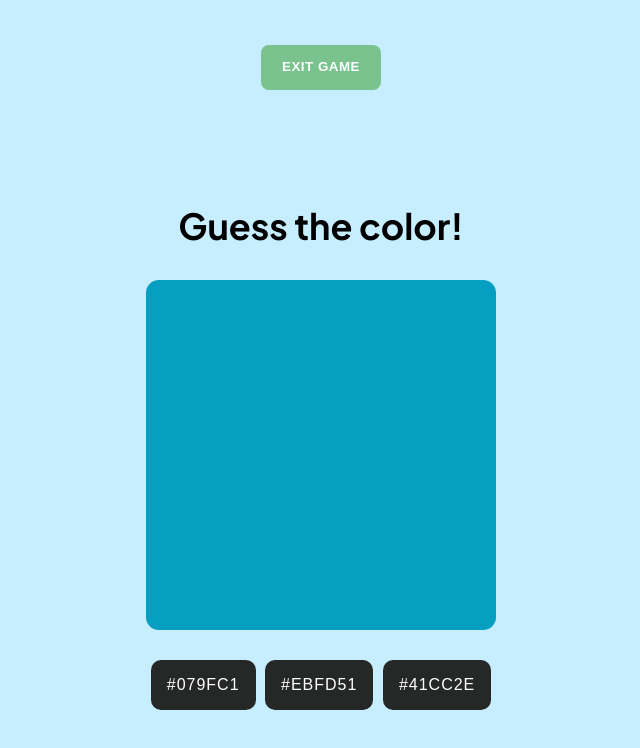
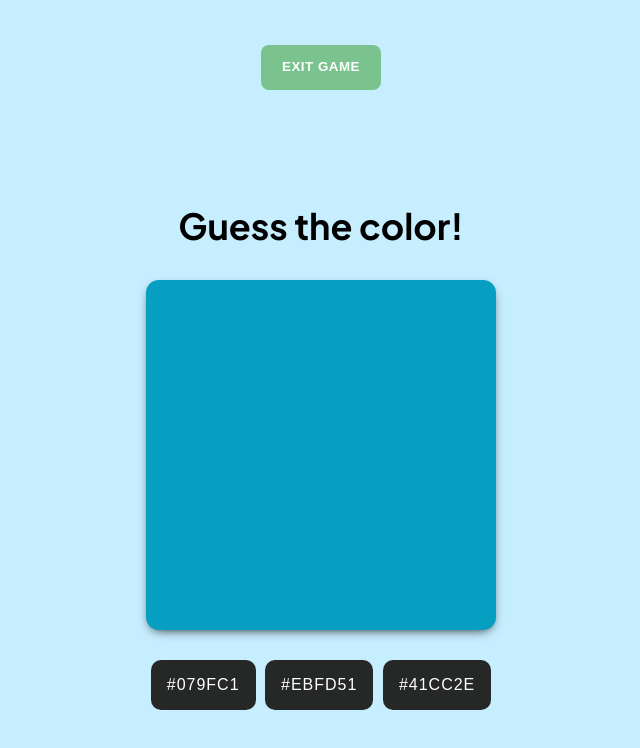
Before and after one commit to nyrellcl/color-generator, a React (Create React App) app: page /game in a window 1280 px wide. Shown: the top 748 px of the page, without its empty margins (319-959 px from the left). Built offline with nearby package versions, Linux system fonts and the light colour scheme.

Commit message:
added box shadow

```diff
--- a/src/index-sass/index.css
+++ b/src/index-sass/index.css
@@ -111,6 +111,7 @@ a {
   height: 350px;
   margin: 0 auto;
   border-radius: 0.8rem;
+  box-shadow: 0 4px 12px -5px #000;
 }
 .guess-container .guess-me .btn-group {
   display: flex;
--- a/src/index-sass/index.scss
+++ b/src/index-sass/index.scss
@@ -128,6 +128,7 @@ a{
         height: 350px;
         margin: 0 auto;
         border-radius: 0.8rem;
+        box-shadow: 0 4px 12px -5px #000;
         .btn-group{
             display: flex;
             justify-content: space-around;
```
Also changed, not shown: 1 other file (tests, documents, lock files or other folders).
